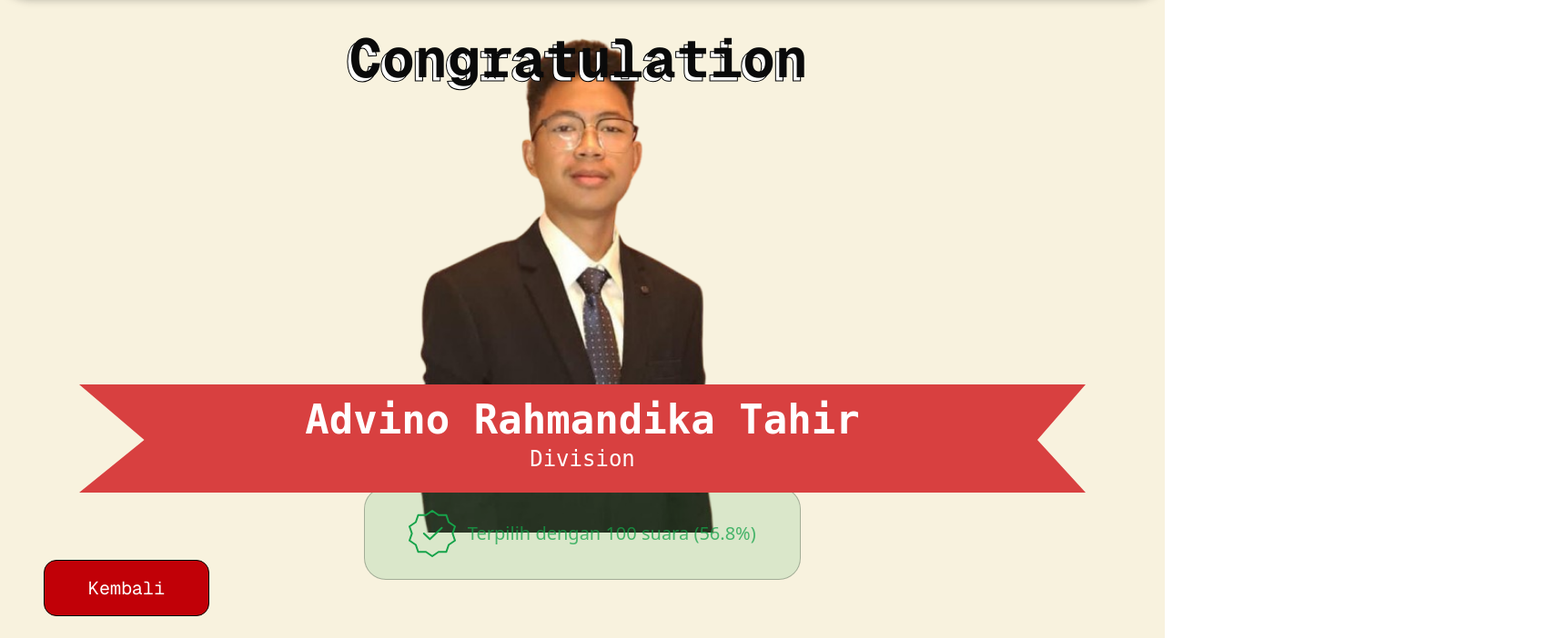
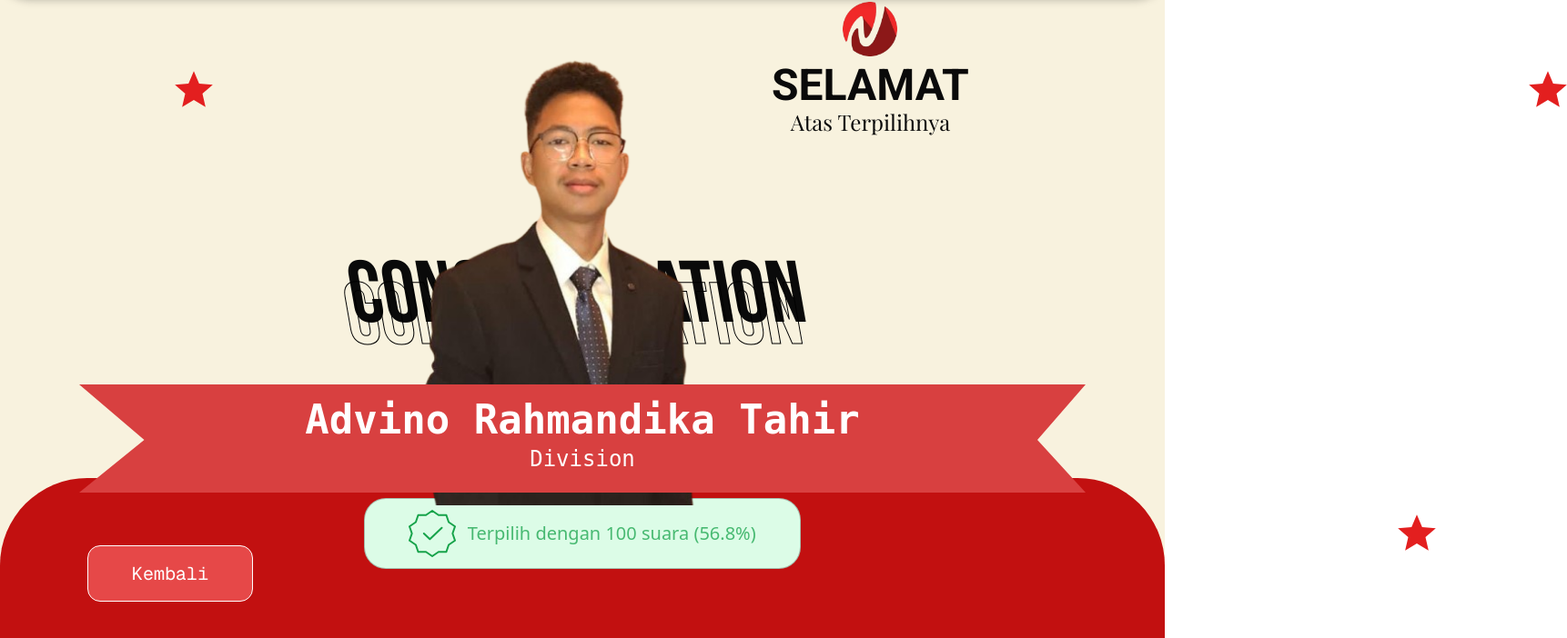
Before and after one commit to Hubbi502/Nevtik-Voting-App, a Next.js app in the folder frontend/: page /Congrats in a window 1280 px wide. Shown: the part 98-800 px from the top of the page at 91% size, 1722 px wide, since content can reach past the window. Built offline with nearby package versions, Linux system fonts and the light colour scheme.

Commit message:
updated COngrats Page, and fix image in voted page

```diff
--- a/frontend/src/components/component/layout/CongratsComp/page.tsx
+++ b/frontend/src/components/component/layout/CongratsComp/page.tsx
@@ -1,52 +1,100 @@
 import Image from "next/image";
-import { Bebas_Neue } from "next/font/google";
+import { Bebas_Neue, Roboto, Playfair_Display } from "next/font/google";
 
 const bebasNeue = Bebas_Neue({ subsets: ["latin"], weight: "400" });
+const roboto = Roboto({ subsets: ["latin"], weight: "700" }); // Bold weight for "SELAMAT"
+const playfairDisplay = Playfair_Display({ subsets: ["latin"], weight: "400" }); // Regular weight for "Atas Terpilihnya"
 
 export default function CongratsPage () {
 
   return (
     <>
-    <div className="flex justify-center items-center w-full bg-[#F8F2DE] h-screen">
-        <div className=" p-12 w-[36rem] text-center top-32 absolute">
-                <span className="text-6xl font-mono font-bold absolute z-12 bottom-8 left-8" >Congratulation</span>
-                <span className="text-6xl font-mono font-bold text-white absolute bottom-7 left-7 text-shadow text-outline z-6" style={{WebkitTextStroke: "1px black",}}>Congratulation</span>
-        </div>
-        <div className="relative -top-4 flex ">
-            <Image src="/pino.png" alt="confetti" width={500} height={500} className="mx-auto" />
-        </div>
-    </div>
-
-
-        <div className=" flex justify-center items-center relative">
-            <div className=" absolute bottom-40 z-1 h-">
-                <svg width="1106" height="119" viewBox="0 0 1106 119" fill="none" xmlns="http://www.w3.org/2000/svg" className="w-full ">
-                    <path d="M0 0H1106L1053 61L1106 119H0L71.5 61L0 0Z" fill="#D84040"/>
-                    <text x="50%" y="35%" className="" dominantBaseline="middle" textAnchor="middle" fill="white" fontSize="44" fontFamily="Mono" fontWeight='bold'>Advino Rahmandika Tahir</text>
-                    <text x="50%" y="70%" dominantBaseline="middle" textAnchor="middle" fill="white" fontSize="24" fontFamily="Mono" fontWeight='normal'>Division</text>
+        <div className=" absolute top-44 ">
+            <div className="relative left-48">
+                <svg width="42" height="40" viewBox="0 0 42 40" fill="none" xmlns="http://www.w3.org/2000/svg">
+                <path d="M8.13525 39.75L11.5207 25.1146L0.166504 15.2708L15.1665 13.9688L20.9998 0.166668L26.8332 13.9688L41.8332 15.2708L30.479 25.1146L33.8644 39.75L20.9998 31.9896L8.13525 39.75Z" fill="#E31F1F"/>
+                </svg>
+                <svg width="42" height="40" className="ml-36 mt-[28rem]" viewBox="0 0 42 40" fill="none" xmlns="http://www.w3.org/2000/svg">
+                <path d="M8.13525 39.75L11.5207 25.1146L0.166504 15.2708L15.1665 13.9688L20.9998 0.166668L26.8332 13.9688L41.8332 15.2708L30.479 25.1146L33.8644 39.75L20.9998 31.9896L8.13525 39.75Z" fill="#E31F1F"/>
                 </svg>
             </div>
-            <div className=" relative bottom-[115px]  flex justify-center items-center flex-row top">
-                <div className="absolute border-1 rounded-3xl px-12 py-6 w-[30rem] bg-[#16A34A]/13 flex justify-around border-black/25 text-center">
+        </div>
+        <div className=" absolute top-44 ">
+            <div className="relative left-[105rem]">
+                <svg width="42" height="40" viewBox="0 0 42 40" fill="none" xmlns="http://www.w3.org/2000/svg">
+                <path d="M8.13525 39.75L11.5207 25.1146L0.166504 15.2708L15.1665 13.9688L20.9998 0.166668L26.8332 13.9688L41.8332 15.2708L30.479 25.1146L33.8644 39.75L20.9998 31.9896L8.13525 39.75Z" fill="#E31F1F"/>
+                </svg>
+                <svg width="42" height="40" className="-ml-36 mt-[28rem]" viewBox="0 0 42 40" fill="none" xmlns="http://www.w3.org/2000/svg">
+                <path d="M8.13525 39.75L11.5207 25.1146L0.166504 15.2708L15.1665 13.9688L20.9998 0.166668L26.8332 13.9688L41.8332 15.2708L30.479 25.1146L33.8644 39.75L20.9998 31.9896L8.13525 39.75Z" fill="#E31F1F"/>
+                </svg>
+            </div>
+        </div>
+
+            <div className=" absolute left-[53rem]  top-25">
+                <div className="flex items-center text-center flex-col">
+                     <img src="/logo-rmv.png" alt="" width={60} height={60} />
+                     <div className="flex mt-2 flex-col text-center">
+                        <span className={`text-5xl font-bold ${roboto.className}`}>
+                            SELAMAT
+                        </span>
+                        <span className={`text-2xl font-light  ${playfairDisplay.className}`}>
+                            Atas Terpilihnya
+                        </span>
+                     </div>
+                </div>
+            </div>
+        <div className="flex justify-center items-center w-full bg-[#F8F2DE] h-screen">
+            <div className="p-12 w-[36rem] text-center top-96 absolute">
+                <span className={`text-8xl font-mono font-bold absolute z-3  bottom-2 left-8 ${bebasNeue.className}`} style={{ transform: "skewX(10deg)" }}>
+                    Congratulation
+                </span>
+                <span
+                    className={`text-8xl font-mono font-bold text-white/0 absolute -bottom-4 left-7 text-shadow text-outline z-6 ${bebasNeue.className}`}
+                    style={{ WebkitTextStroke: "1px black", transform: "skewX(10deg)" }}
+                >
+                    Congratulation
+                </span>
+            </div>
+            <div className="relative -left-2 z-10 -top-4 flex">
+                <Image src="/pino.png" alt="confetti" width={450} height={450} className="mx-auto" />
+            </div>
+            <div className="bg-[#C21010] w-full h-44 rounded-tr-[6rem] rounded-tl-[6rem] absolute bottom-0 left-0">
+            </div>
+            <div className="relative">
+            </div>
+        </div>
+
+        <div className="flex justify-center items-center relative">
+            <div className="absolute bottom-40 z-10 h-">
+                <svg width="1106" height="119" viewBox="0 0 1106 119" fill="none" xmlns="http://www.w3.org/2000/svg" className="w-full">
+                    <path d="M0 0H1106L1053 61L1106 119H0L71.5 61L0 0Z" fill="#D84040" />
+                    <text x="50%" y="35%" className="" dominantBaseline="middle" textAnchor="middle" fill="white" fontSize="44" fontFamily="Mono" fontWeight="bold">
+                        Advino Rahmandika Tahir
+                    </text>
+                    <text x="50%" y="70%" dominantBaseline="middle" textAnchor="middle" fill="white" fontSize="24" fontFamily="Mono" fontWeight="normal">
+                        Division
+                    </text>
+                </svg>
+            </div>
+            <div className="relative bottom-[115px] flex justify-center items-center flex-row top">
+                <div className="absolute border-1 rounded-3xl px-12 py-3 w-[30rem] bg-[#DCFCE7] flex justify-around border-black/25 text-center">
                     <div className=" ">
                         <svg width="52" height="52" viewBox="0 0 52 52" fill="none" xmlns="http://www.w3.org/2000/svg">
-                        <path d="M26 1L32.9042 5.79L41.4513 5.775L44.0761 13.51L51 18.275L48.3437 26L51 33.725L44.0761 38.49L41.4513 46.225L32.9042 46.21L26 51L19.0958 46.21L10.5487 46.225L7.92393 38.49L1 33.725L3.65627 26L1 18.275L7.92393 13.51L10.5487 5.775L19.0958 5.79L26 1Z" stroke="#16A34A" stroke-width="2" stroke-linecap="round" stroke-linejoin="round"/>
-                        <path d="M16.7993 26L23.371 32.25L36.5144 19.75" stroke="#16A34A" stroke-width="2" stroke-linecap="round" stroke-linejoin="round"/>
+                            <path d="M26 1L32.9042 5.79L41.4513 5.775L44.0761 13.51L51 18.275L48.3437 26L51 33.725L44.0761 38.49L41.4513 46.225L32.9042 46.21L26 51L19.0958 46.21L10.5487 46.225L7.92393 38.49L1 33.725L3.65627 26L1 18.275L7.92393 13.51L10.5487 5.775L19.0958 5.79L26 1Z" stroke="#16A34A" strokeWidth="2" strokeLinecap="round" strokeLinejoin="round" />
+                            <path d="M16.7993 26L23.371 32.25L36.5144 19.75" stroke="#16A34A" strokeWidth="2" strokeLinecap="round" strokeLinejoin="round" />
                         </svg>
                     </div>
-                    <div className="text-[#16A34A]/75 text-[20px] pl-3 justify-center items-center flex text-center">
+                    <div className="text-[#16A34A]/75 text-[20px] bg-[#DCFCE7] pl-3 justify-center items-center flex text-center">
                         Terpilih dengan 100 suara (56.8%)
                     </div>
                 </div>
             </div>
-        </div>
-        <div className="absolute bottom-6 left-12  ">
-            <div className="p-4 px-12 rounded-xl  hover:bg-white hover:text-black ease-in duration-300 cursor-pointer border-1 border-black bg-red-700 text-white">
-                <a href="" className="text-xl  font-mono">Kembali</a>
+            <div className="absolute bottom-10 left-24">
+                <div className="p-4 px-12 rounded-xl hover:bg-white hover:text-black ease-in duration-300 cursor-pointer border-1 border-white bg-[#E64848] text-white">
+                    <a href="/" className="text-xl font-mono">Kembali</a>
+                </div>
             </div>
         </div>
-
-
     </>
   );
 };
--- a/frontend/src/components/component/layout/VoteComp/page.tsx
+++ b/frontend/src/components/component/layout/VoteComp/page.tsx
@@ -13,7 +13,7 @@ interface Candidate {
 }
 
 const candidates: Candidate[] = [
-  { name: "Player 1", division: "Web Dev", image: "/pino.png", href: "/Voting-Page/candidates/candidate1/" },
+  { name: "Player 1", division: "Web Dev", image: "/pino-bg.jpg", href: "/Voting-Page/candidates/candidate1/" },
   { name: "Player 2", division: "Web Dev", image: "/pino.png", href: "/Voting-Page/candidates/candidate2/" },
   { name: "Player 3", division: "Web Dev", image: "/pino.png", href: "/Voting-Page/candidates/candidate3/" },
 ];
@@ -45,13 +45,13 @@ export default function VoteCard() {
 
       {/* Candidate Cards */}
       <div className="bg-[#FFFFFF] shadow-2xl flex flex-col">
-        <div className="flex p-12  justify-center items-center mt-4 gap-20 ">
+        <div className="flex py-4 px-12  justify-center items-center mt-4 gap-20 ">
           {candidates.map((candidate, index) => (
             <CandidateCard key={index} candidate={candidate} openModal={openModal} />
           ))}
 
         </div>
-        <div className="px-12 items-center flex justify-between mb-4">
+        <div className="px-12 items-center flex justify-between mb-3">
           <p>Total Votes : 12345</p>
           <Countdown targetDate="2025-05-01T00:00:00" />
         </div>
@@ -99,8 +99,8 @@ function CandidateCard({ candidate, openModal }: { candidate: Candidate; openMod
           </div>
           <span className="text-[18px] font-thin text-white">{candidate.division}</span>
         </div>
-        <div className=" text-center pt-3 flex flex-wrap flex-col justify-center">
-            <Image src={candidate.image} alt={candidate.name} width={300} height={300} className="mx-auto" />
+        <div className=" text-center pt-3 flex flex-wrap flex-col justify-center ">
+            <Image src={candidate.image} alt={candidate.name} width={300} height={300} className="w-full" />
               <div className="relative">
                  <div className="absolute cursor-pointer border hover:rotate-180 duration-300 ease-in-out border-black/25 p-2 rounded-full -top-9 right-2 ">
                     <a href={candidate.href} className=""><svg width="23" height="20" viewBox="0 0 23 20" fill="none" className="" xmlns="http://www.w3.org/2000/svg">
```
Also changed, not shown: frontend/public/pino-bg.jpg (added).
